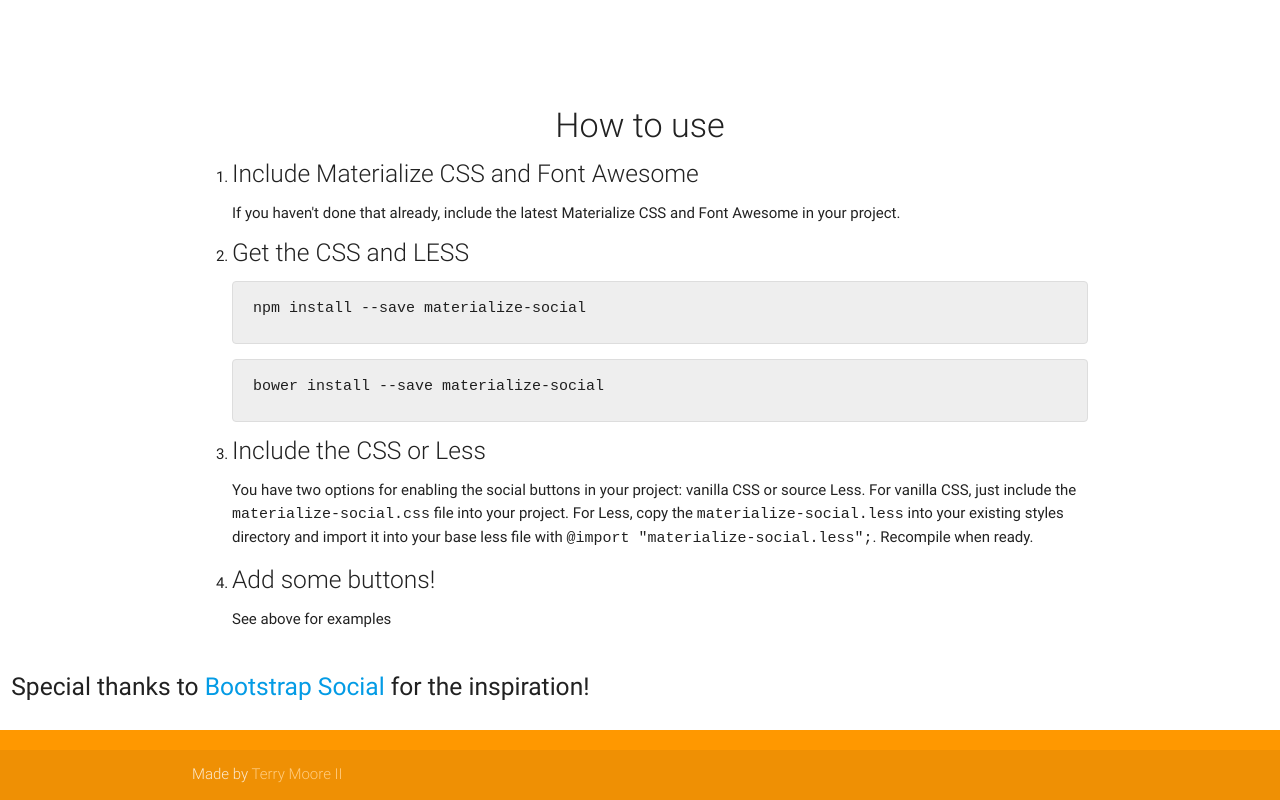
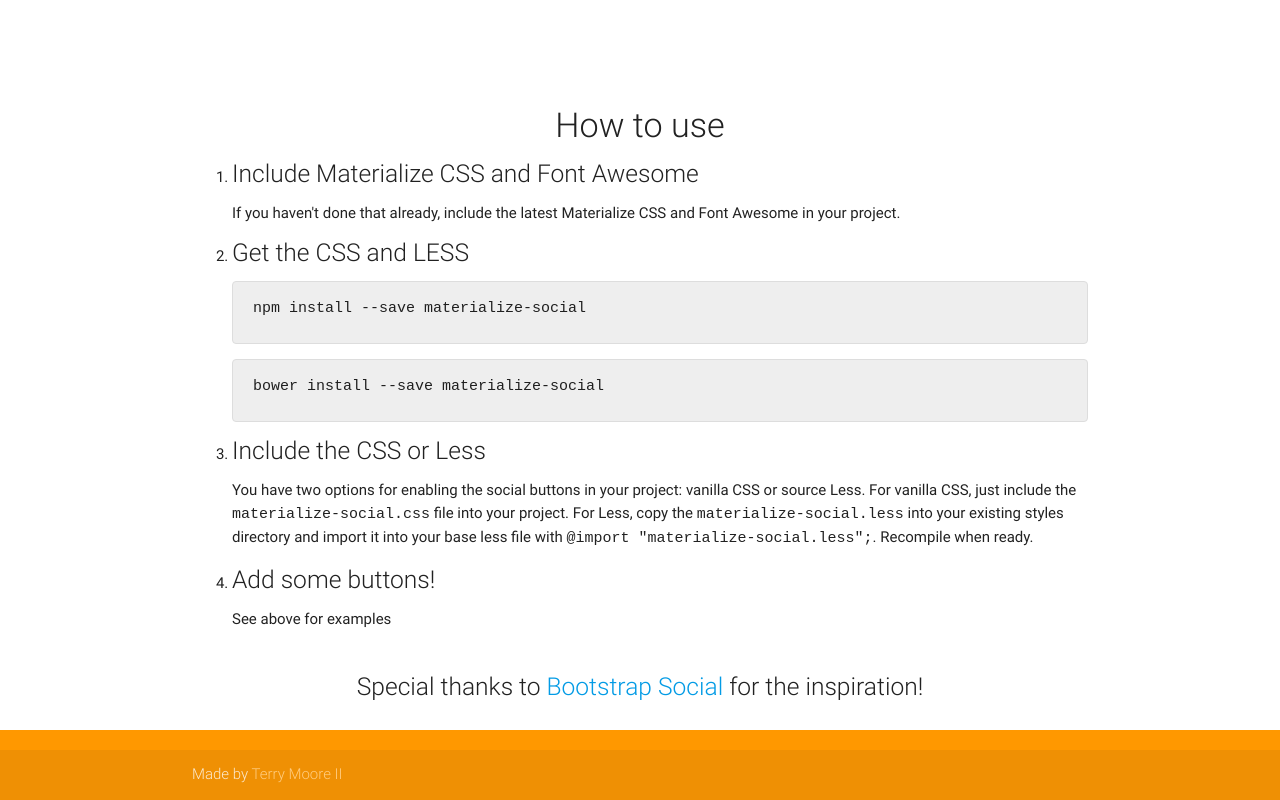
Before and after one commit to TerryMooreII/materialize-social, a website: page index.html in a window 1280 px wide. Shown: the part 2867-3667 px from the top of the page. Drawn offline with nearby package versions, Linux system fonts and the light colour scheme.

Commit message:
Update site

```diff
--- a/index.html
+++ b/index.html
@@ -217,7 +217,7 @@
 
     <div class="row">
       <div class="col s12">
-        <h5 class-"center-align header light">
+        <h5 class="center-align header light">
         Special thanks to <a href="http://lipis.github.io/bootstrap-social/">Bootstrap Social</a> for the inspiration!
         </h5>
       </div>
```
